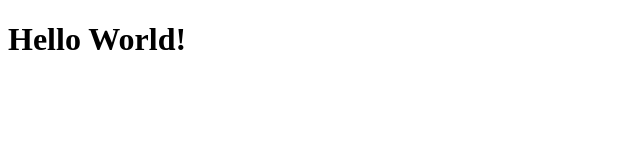
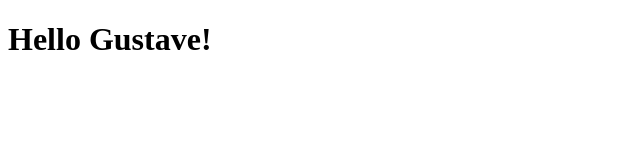
Before and after one commit to CamilleMo/gustave_site, a plain HTML site: page index.html in a window 1280 px wide. Shown: the full height of the page, 0-640 px from the left. Drawn offline with Linux system fonts and the light colour scheme.

Commit message:
change hello world

```diff
--- a/index.html
+++ b/index.html
@@ -6,6 +6,6 @@
     <title>Gustave</title>
 </head>
 <body>
-    <h1>Hello World!</h1>
+    <h1>Hello Gustave!</h1>
 </body>
 </html>
```
